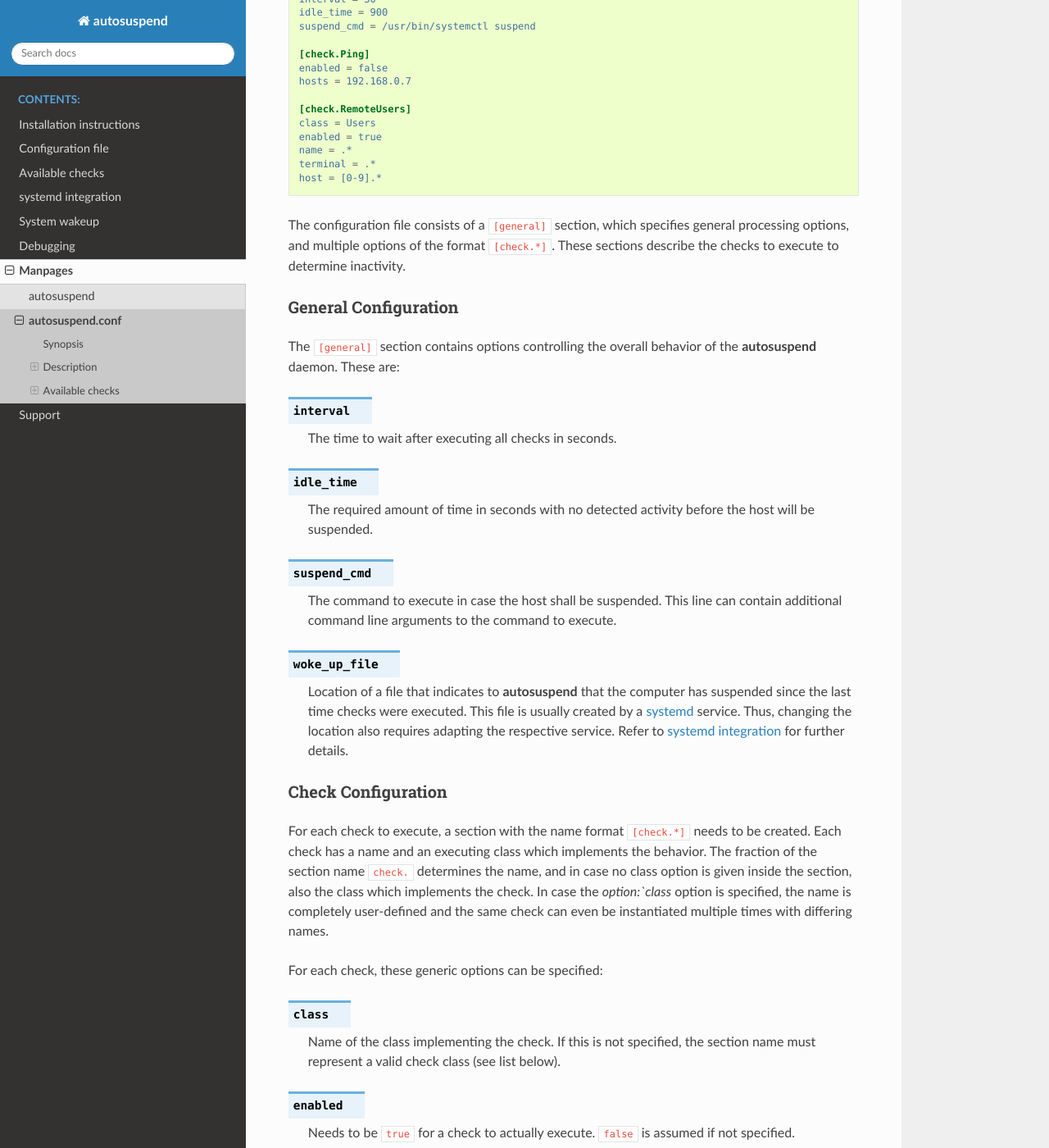
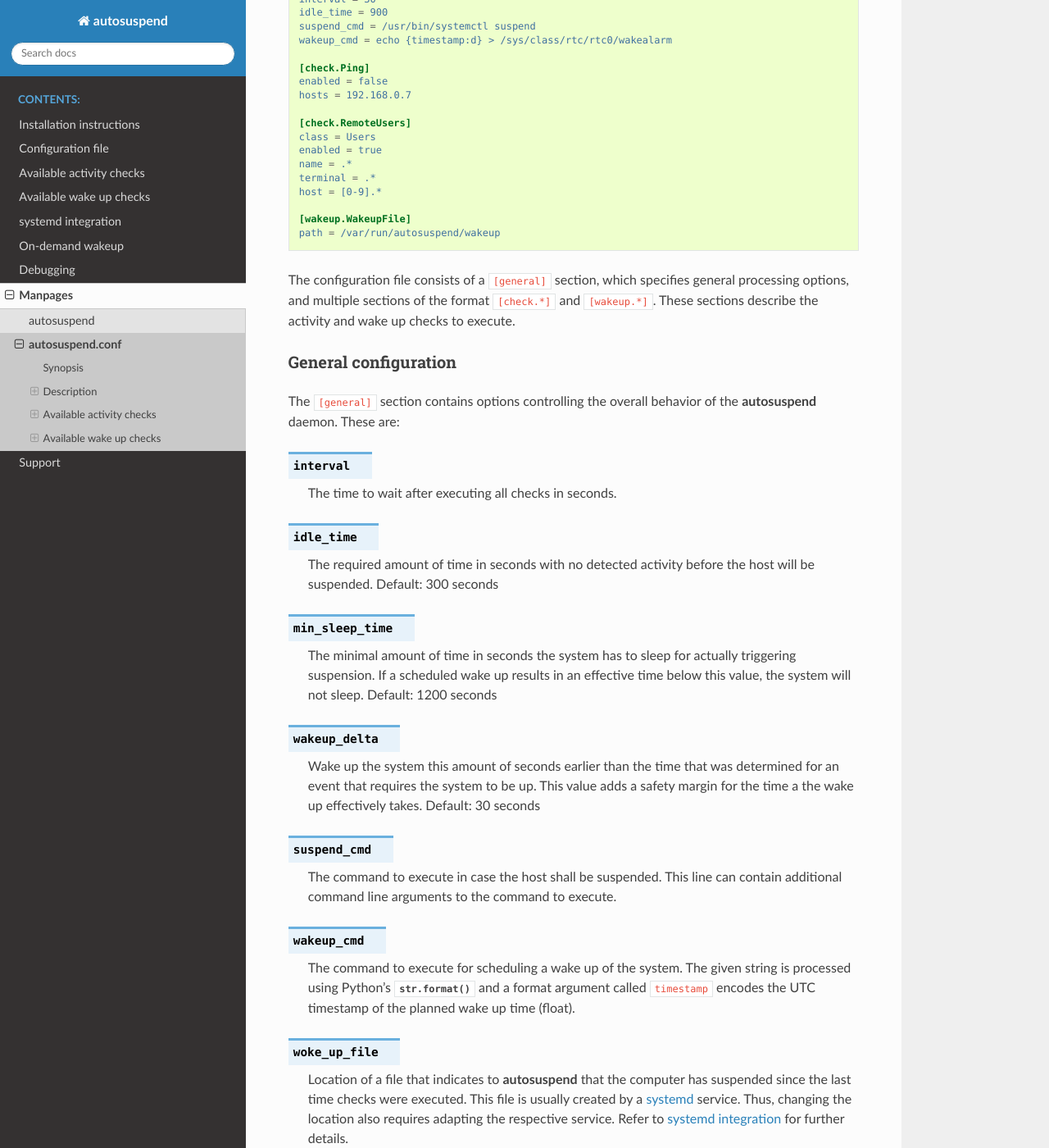
Before and after one commit to languitar/autosuspend, a Sphinx documentation site: the page built from doc/source/man_config.rst, in a window 1280 px wide and 1400 px high, scrolled down 578 px. Shown: the whole window at 82% size. Built offline with Sphinx 7.4.7 and the Read the Docs theme 2.0.0, drawn with Linux system fonts in a browser that asks for light colours; the version number could not be read and is left out; some of the changed text lies outside the part shown.

Commit message:
Add initial wake up documentation

```diff
--- a/doc/source/available_checks.inc
+++ b/doc/source/available_checks.inc
@@ -1,5 +1,5 @@
-Available checks
-----------------
+Available activity checks
+-------------------------
 
 The following checks for activity are currently implemented.
 Each of the is described with its available configuration options and required optional dependencies.
--- /dev/null
+++ b/doc/source/available_wakeups.inc
@@ -0,0 +1,20 @@
+Available wake up checks
+------------------------
+
+The following checks for wake up times are currently implemented.
+Each of the is described with its available configuration options and required optional dependencies.
+
+WakeupFile
+~~~~~~~~~~
+
+.. program:: wakeup-file
+
+Determines the wake up time by reading a file from a configured location.
+The file has to contains the planned wake up time as an int or float in seconds UTC.
+
+Options
+^^^^^^^
+
+.. option:: path
+
+   path of the file to read in case it is present
--- /dev/null
+++ b/doc/source/available_wakeups.rst
@@ -0,0 +1,3 @@
+.. _available-wakeups:
+
+.. include:: available_wakeups.inc
--- a/doc/source/configuration_file.inc
+++ b/doc/source/configuration_file.inc
@@ -11,6 +11,7 @@
    interval = 30
    idle_time = 900
    suspend_cmd = /usr/bin/systemctl suspend
+   wakeup_cmd = echo {timestamp:d} > /sys/class/rtc/rtc0/wakealarm
 
    [check.Ping]
    enabled = false
@@ -23,10 +24,13 @@
    terminal = .*
    host = [0-9].*
 
-The configuration file consists of a ``[general]`` section, which specifies general processing options, and multiple options of the format ``[check.*]``.
-These sections describe the checks to execute to determine inactivity.
+   [wakeup.WakeupFile]
+   path = /var/run/autosuspend/wakeup
 
-General Configuration
+The configuration file consists of a ``[general]`` section, which specifies general processing options, and multiple sections of the format ``[check.*]`` and ``[wakeup.*]``.
+These sections describe the activity and wake up checks to execute.
+
+General configuration
 ~~~~~~~~~~~~~~~~~~~~~
 
 .. program:: config-general
@@ -40,11 +44,29 @@
 .. option:: idle_time
 
    The required amount of time in seconds with no detected activity before the host will be suspended.
+   Default: 300 seconds
+
+.. option:: min_sleep_time
+
+   The minimal amount of time in seconds the system has to sleep for actually triggering suspension.
+   If a scheduled wake up results in an effective time below this value, the system will not sleep.
+   Default: 1200 seconds
+
+.. option:: wakeup_delta
+
+   Wake up the system this amount of seconds earlier than the time that was determined for an event that requires the system to be up.
+   This value adds a safety margin for the time a the wake up effectively takes.
+   Default: 30 seconds
 
 .. option:: suspend_cmd
 
    The command to execute in case the host shall be suspended.
    This line can contain additional command line arguments to the command to execute.
+
+.. option:: wakeup_cmd
+
+   The command to execute for scheduling a wake up of the system.
+   The given string is processed using Python's :meth:`str.format` and a format argument called ``timestamp`` encodes the UTC timestamp of the planned wake up time (float).
 
 .. option:: woke_up_file
 
@@ -53,15 +75,15 @@
    Thus, changing the location also requires adapting the respective service.
    Refer to :ref:`systemd-integration` for further details.
 
-Check Configuration
-~~~~~~~~~~~~~~~~~~~
+Activity check configuration
+~~~~~~~~~~~~~~~~~~~~~~~~~~~~
 
 .. program:: config-check
 
-For each check to execute, a section with the name format ``[check.*]`` needs to be created.
+For each activity check to execute, a section with the name format ``[check.*]`` needs to be created.
 Each check has a name and an executing class which implements the behavior.
 The fraction of the section name ``check.`` determines the name, and in case no class option is given inside the section, also the class which implements the check.
-In case the `option:`class` option is specified, the name is completely user-defined and the same check can even be instantiated multiple times with differing names.
+In case the :option:`class` option is specified, the name is completely user-defined and the same check can even be instantiated multiple times with differing names.
 
 For each check, these generic options can be specified:
 
@@ -76,3 +98,9 @@
    ``false`` is assumed if not specified.
 
 Furthermore, each check might have custom options.
+
+Wake up check configuration
+~~~~~~~~~~~~~~~~~~~~~~~~~~~
+
+Wake up checks uses the same configuration logic as the previously described activity checks.
+However, the configuration file sections start with ``wakeup.`` instead of ``check.``.
--- a/doc/source/configuration_file.rst
+++ b/doc/source/configuration_file.rst
@@ -3,4 +3,4 @@
 
 .. include:: configuration_file.inc
 
-For options of individual checks, please refer to :ref:`available-checks`.
+For options of individual checks, please refer to :ref:`available-checks` and :ref:`available-wakeups`.
--- a/doc/source/description.inc
+++ b/doc/source/description.inc
@@ -1,4 +1,6 @@
-|project_program| is a daemon that periodically that suspends a system on inactivity.
-For this purpose, it periodically iterates a number of user-configurable checks, which shall indicate whether a certain activity on the host is currently present that should prevent the host from suspending.
+|project_program| is a daemon that periodically suspends a system on inactivity and wakes it up again automatically in case it is needed.
+For this purpose, |project_program| periodically iterates a number of user-configurable activity checks, which indicate whether an activity on the host is currently present that should prevent the host from suspending.
 In case one of the checks indicates such activity, no action is taken and periodic checking continues.
 Otherwise, in case no activity can be detected, this state needs to be present for a specified amount of time before the host is suspended by |project_program|.
+In addition to the activity checks, wake up checks are used to determine planned future activities of the system (for instance, a TV recording or a periodic backup).
+In case such activities are known before suspending, |project_program| triggers a command to wake up the system automatically before the soonest activity.
--- a/doc/source/index.rst
+++ b/doc/source/index.rst
@@ -1,5 +1,5 @@
-|project| - a daemon to suspend a system on inactivity
-======================================================
+|project| - a daemon to automatically suspend and wake up a system
+==================================================================
 
 .. include:: description.inc
 
@@ -10,6 +10,7 @@
    installation
    configuration_file
    available_checks
+   available_wakeups
    systemd_integration
    wakeup
    debugging
--- a/doc/source/man_config.rst
+++ b/doc/source/man_config.rst
@@ -13,6 +13,8 @@
 
 .. include:: configuration_file.inc
 
+The options of individual checks are outlined below.
+
 .. include:: available_checks.inc
 
-The options of individual checks are outlined below.
+.. include:: available_wakeups.inc
```
Also changed, not shown: doc/source/wakeup.rst (+5 -28 lines).
